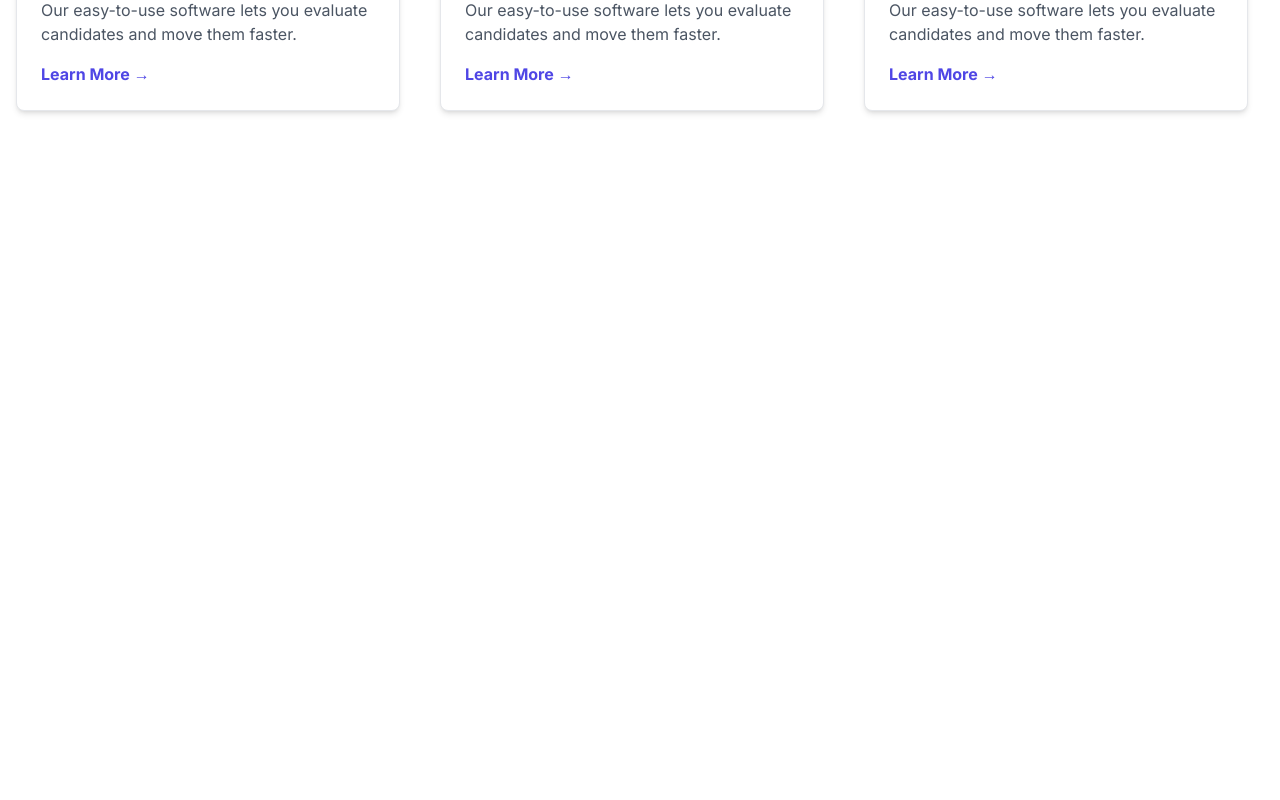
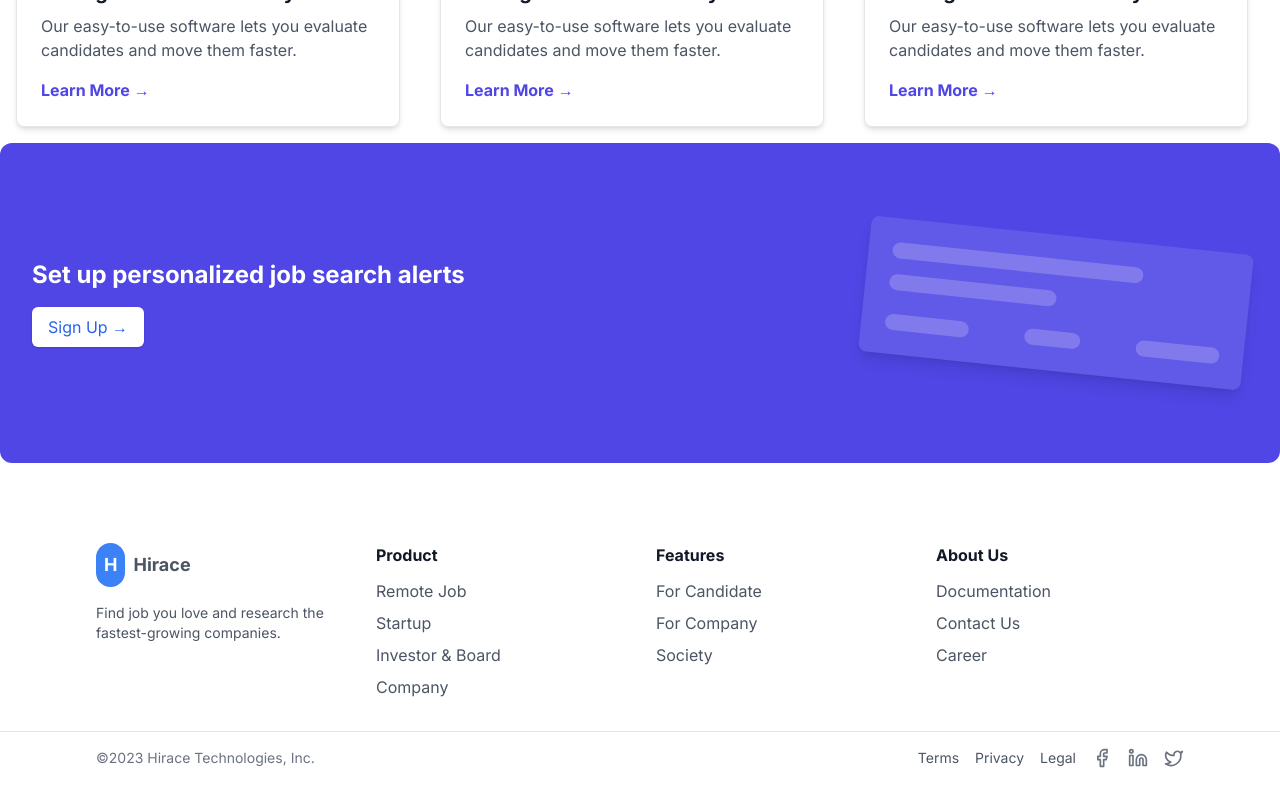
Before and after one commit to The-Dev-Hive/Talent-Trove-Client, a Next.js app: page / in a window 1280 px wide. Shown: the part 2350-3150 px from the top of the page. Before the commit the page ends 2525 px from the top, so only its background shows below. Built offline with nearby package versions, Linux system fonts and the light colour scheme.

Commit message:
feat(design): create a footer for this website #13

```diff
--- a/src/app/(front)/layout.tsx
+++ b/src/app/(front)/layout.tsx
@@ -1,3 +1,4 @@
+import Footer from '@/components/Footer/Footer';
 import Navbar from '@/components/navbar/Navbar';
 
 export default function RootLayout({
@@ -9,6 +10,7 @@ export default function RootLayout({
     <div>
       <Navbar />
       {children}
+      <Footer />
     </div>
   );
 }
--- a/src/app/(front)/page.tsx
+++ b/src/app/(front)/page.tsx
@@ -1,6 +1,7 @@
 import { TopJobCategoryList, FeatureJob, Hero } from '@/components/homepage';
 import React from 'react';
 import WhyChooseUs from '@/components/homepage/WhyChooseUs';
+import Banner from '@/components/Footer/Banner';
 const RootPage = () => {
   return (
     <div className="py-12">
@@ -8,6 +9,7 @@ const RootPage = () => {
       <TopJobCategoryList />
       <FeatureJob />
       <WhyChooseUs />
+      <Banner />
     </div>
   );
 };
--- /dev/null
+++ b/src/components/Footer/Banner.tsx
@@ -0,0 +1,28 @@
+const Banner = () => {
+  return (
+    <div className="bg-indigo-600 lg:max-w-7xl lg:mx-auto   lg:h-80 rounded-xl p-8 ml-4 mr-4 flex flex-col md:flex-row items-center justify-between text-white">
+      <div className="space-y-4 mb-6 md:mb-0 md:w-1/2">
+        <h2 className="text-2xl font-bold">
+          Set up personalized job search alerts
+        </h2>
+        <button className="bg-white text-blue-600 font-medium px-4 py-2 rounded-md shadow hover:bg-indigo-200">
+          Sign Up →
+        </button>
+      </div>
+
+      <div className="relative hidden lg:block  md:w-1/2 w-full max-w-sm">
+        <div className="bg-white bg-opacity-10 p-6 rounded-lg transform rotate-6 shadow-lg">
+          <div className="h-4 bg-white bg-opacity-20 rounded-full mb-4 w-3/4"></div>
+          <div className="h-4 bg-white bg-opacity-20 rounded-full mb-2 w-1/2"></div>
+          <div className="flex justify-between items-center mt-6">
+            <div className="h-4 w-1/4 bg-white bg-opacity-20 rounded-full"></div>
+            <div className="h-4 w-1/6 bg-white bg-opacity-20 rounded-full"></div>
+            <div className="h-4 w-1/4 bg-white bg-opacity-20 rounded-full"></div>
+          </div>
+        </div>
+      </div>
+    </div>
+  );
+};
+
+export default Banner;
--- /dev/null
+++ b/src/components/Footer/Footer.tsx
@@ -0,0 +1,74 @@
+import { Facebook, Linkedin, Twitter } from 'lucide-react';
+
+const Footer = () => {
+  return (
+    <footer className="bg-white text-gray-600 py-8">
+      <div className="  mx-auto   max-w-7xl px-6 md:px-12 lg:px-24 grid grid-cols-2 md:grid-cols-4 gap-8">
+        <div>
+          <div className="flex items-center space-x-2 mb-4">
+            <div className="bg-blue-500 p-2 rounded-full">
+              <span className="text-white font-bold text-lg">H</span>
+            </div>
+            <h2 className="text-lg font-bold">Hirace</h2>
+          </div>
+          <p className="text-sm">
+            Find job you love and research the fastest-growing companies.
+          </p>
+        </div>
+
+        <div>
+          <h3 className="text-gray-900 font-semibold mb-3">Product</h3>
+          <ul className="space-y-2">
+            <li className="hover:text-gray-900">Remote Job</li>
+            <li className="hover:text-gray-900">Startup</li>
+            <li className="hover:text-gray-900">Investor & Board</li>
+            <li className="hover:text-gray-900">Company</li>
+          </ul>
+        </div>
+
+        <div>
+          <h3 className="text-gray-900 font-semibold mb-3">Features</h3>
+          <ul className="space-y-2">
+            <li className="hover:text-gray-900">For Candidate</li>
+            <li className="hover:text-gray-900">For Company</li>
+            <li className="hover:text-gray-900">Society</li>
+          </ul>
+        </div>
+
+        <div>
+          <h3 className="text-gray-900 font-semibold mb-3">About Us</h3>
+          <ul className="space-y-2">
+            <li className="hover:text-gray-900">Documentation</li>
+            <li className="hover:text-gray-900">Contact Us</li>
+            <li className="hover:text-gray-900">Career</li>
+          </ul>
+        </div>
+      </div>
+
+      <div className="border-t  mt-8 pt-4">
+        <div className="container mx-auto px-6 md:px-12 lg:px-24 flex flex-col md:flex-row justify-between items-center text-sm">
+          <p className="text-gray-500">©2023 Hirace Technologies, Inc.</p>
+
+          <div className="flex space-x-4 mt-4 md:mt-0">
+            <div className="flex space-x-4">
+              <span className="hover:text-gray-900">Terms</span>
+              <span className="hover:text-gray-900">Privacy</span>
+              <span className="hover:text-gray-900">Legal</span>
+            </div>
+            <span className="text-gray-500 hover:text-gray-900">
+              <Facebook size={20} />
+            </span>
+            <span className="text-gray-500 hover:text-gray-900">
+              <Linkedin size={20} />
+            </span>
+            <span className="text-gray-500 hover:text-gray-900">
+              <Twitter size={20} />
+            </span>
+          </div>
+        </div>
+      </div>
+    </footer>
+  );
+};
+
+export default Footer;
--- a/src/components/cards/JobCard.tsx
+++ b/src/components/cards/JobCard.tsx
@@ -11,7 +11,7 @@ export const JobCard = ({ ...props }: Props) => {
       <div className="flex flex-col p-6 rounded-lg border border-gray-200 shadow-sm hover:bg-indigo-100 hover:shadow-lg transition-shadow duration-300   ">
         <div className="flex items-center justify-between mb-4">
           <div className="flex items-center gap-2">
-            <div className="w-10 h-10 bg-gray-200 rounded-full flex justify-center items-center">
+            <div className="w-20 h-12 lg:w-12 md:w-12 bg-gray-200 rounded-full flex justify-center items-center">
               <Image
                 src={'https://i.postimg.cc/0yx9LBwm/1-2.png'}
                 alt={''}
@@ -21,7 +21,7 @@ export const JobCard = ({ ...props }: Props) => {
               />
             </div>
             <div>
-              <h2 className="lg:text-lg sm:text-sm ">
+              <h2 className="lg:text-lg sm:text-sm   ">
                 Software Engineer (Android), Libraries
               </h2>
             </div>
@@ -59,8 +59,8 @@ export const JobCard = ({ ...props }: Props) => {
           ].map((tag, idx) => (
             <span
               key={idx}
-              className={cn('text-sm px-2 py-1 rounded-lg', {
-                'bg-blue-100 text-blue-600': tag.type === 'full-time',
+              className={cn('text-sm px-2  flex items-center py-1 rounded-lg', {
+                'bg-blue-200 text-blue-600': tag.type === 'full-time',
                 'bg-green-100 text-green-600': tag.type === 'private',
                 'bg-yellow-100 text-yellow-600':
                   tag.type !== 'full-time' && tag.type !== 'private',
```
